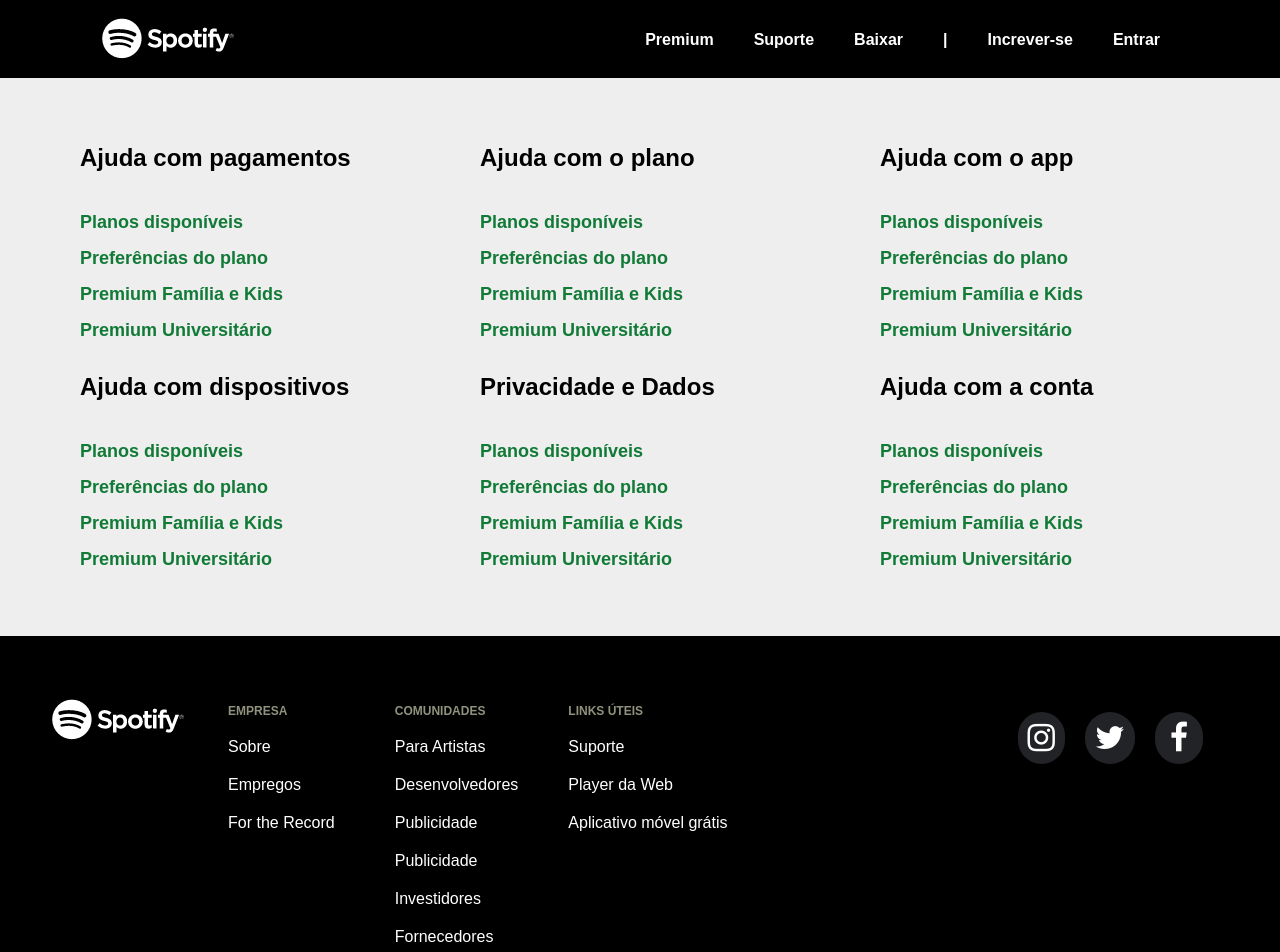
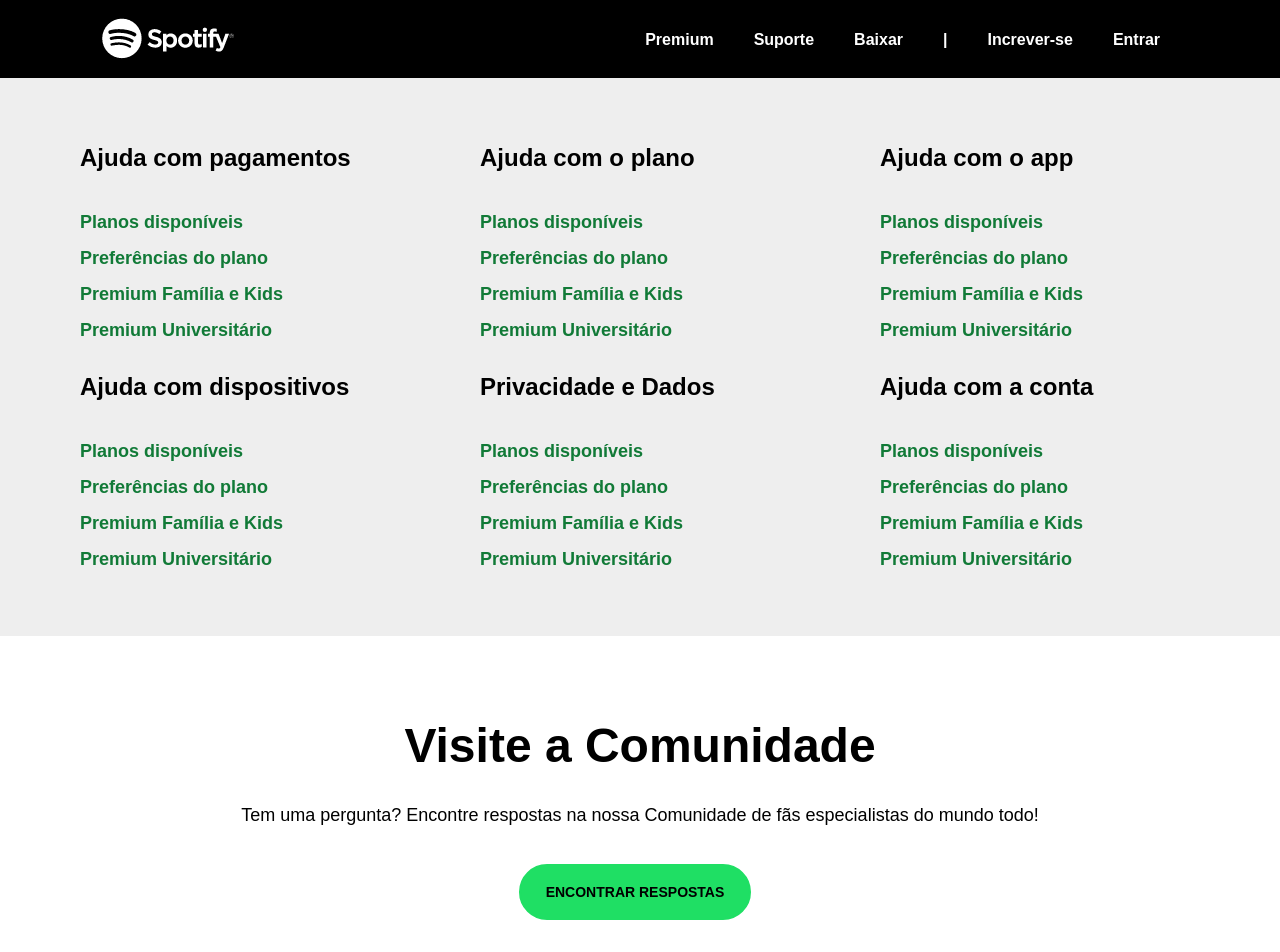
Before and after one commit to MateusMaciel340/clone-spotify, a React (Create React App) app: page /suporte in a window 1280 px wide. Shown: the top 952 px of the page. Built offline with nearby package versions, Linux system fonts and the light colour scheme.

Commit message:
Inserindo nova componentização de suporte | estilização da comunidade

```diff
--- a/src/components/Home/style.ts
+++ b/src/components/Home/style.ts
@@ -43,12 +43,14 @@
     font-size: 13px;
 `;
 
-export const BotaoHome = styled.button<{ fundo?: string, cor?: string, borda?: string, width?: string,  }>`
+export const BotaoHome = styled.button<{ fundo?: string, cor?: string, borda?: string, width?: string, negrito?: string  }>`
     background-color: ${props => props.fundo ?? "#000000"};
-    padding: 18px 25px 18px 25px; font-size: 14px; text-transform: uppercase; font-weight: bold; border-radius: 30px; cursor: pointer;
+    padding: 18px 25px 18px 25px; font-size: 14px;
+    border-radius: 30px; cursor: pointer; font-weight: ${props => props.negrito ?? "bold"};
     margin: 20px 10px 20px 0px; color: ${props => props.cor ?? "#FFFFFF"};
     border: 2px solid ${props => props.borda ?? "none"};
     width: ${props => props.width ?? ""};
+    text-transform: uppercase;
 `;
 
 export const HomeImagem = styled.img<{ width?: string, }>`
--- a/src/components/Suporte/style.ts
+++ b/src/components/Suporte/style.ts
@@ -1,13 +1,14 @@
 import styled from "styled-components";
 
-export const CorpoSuporte = styled.div`
+export const CorpoSuporte = styled.div<{ fundo?: string, }>`
     max-width: 1200px; margin: 0 auto;
-    background-color: #EEEEEE; padding: 10px;
+    background-color: ${props => props.fundo ?? "#EEEEEE"}; padding: 10px;
 `;
 
-export const CorpoCentral = styled.div`
-    background-color: #EEEEEE;
+export const CorpoCentral = styled.div<{ fundo?: string, tipo?: string, }>`
+    background-color: ${props => props.fundo ?? "#EEEEEE"};
     padding-top: 40px; padding-bottom: 40px;
+    text-align: ${props => props.tipo ?? ""};
 `;
 
 export const CamadaCentral = styled.div`
@@ -39,3 +40,7 @@
         text-decoration: underline;
     }
 `;
+
+export const AgrupamentoCentralizado = styled.div`
+    display: grid; grid-template-columns: repeat(3, 1fr);
+`;
--- a/src/pages/suporte.tsx
+++ b/src/pages/suporte.tsx
@@ -23,6 +23,14 @@
                     </C.CamadaCentral>
             </C.CorpoSuporte>
         </C.CorpoCentral>
+
+        <C.CorpoCentral fundo="" tipo="center">
+            <C.CorpoSuporte fundo="">
+                <Home.TextoPrincipal tamanho_titulo="48px">Visite a Comunidade</Home.TextoPrincipal>
+                <Home.TextoParagrafo tamanho_paragrafo="18px" negrito="">Tem uma pergunta? Encontre respostas na nossa Comunidade de fãs especialistas do mundo todo!</Home.TextoParagrafo>
+                <Home.BotaoHome fundo="#1FDF64" borda="#1FDF64" cor="#000000">Encontrar respostas</Home.BotaoHome>
+            </C.CorpoSuporte>
+        </C.CorpoCentral>
         </>
     );
 }
```
